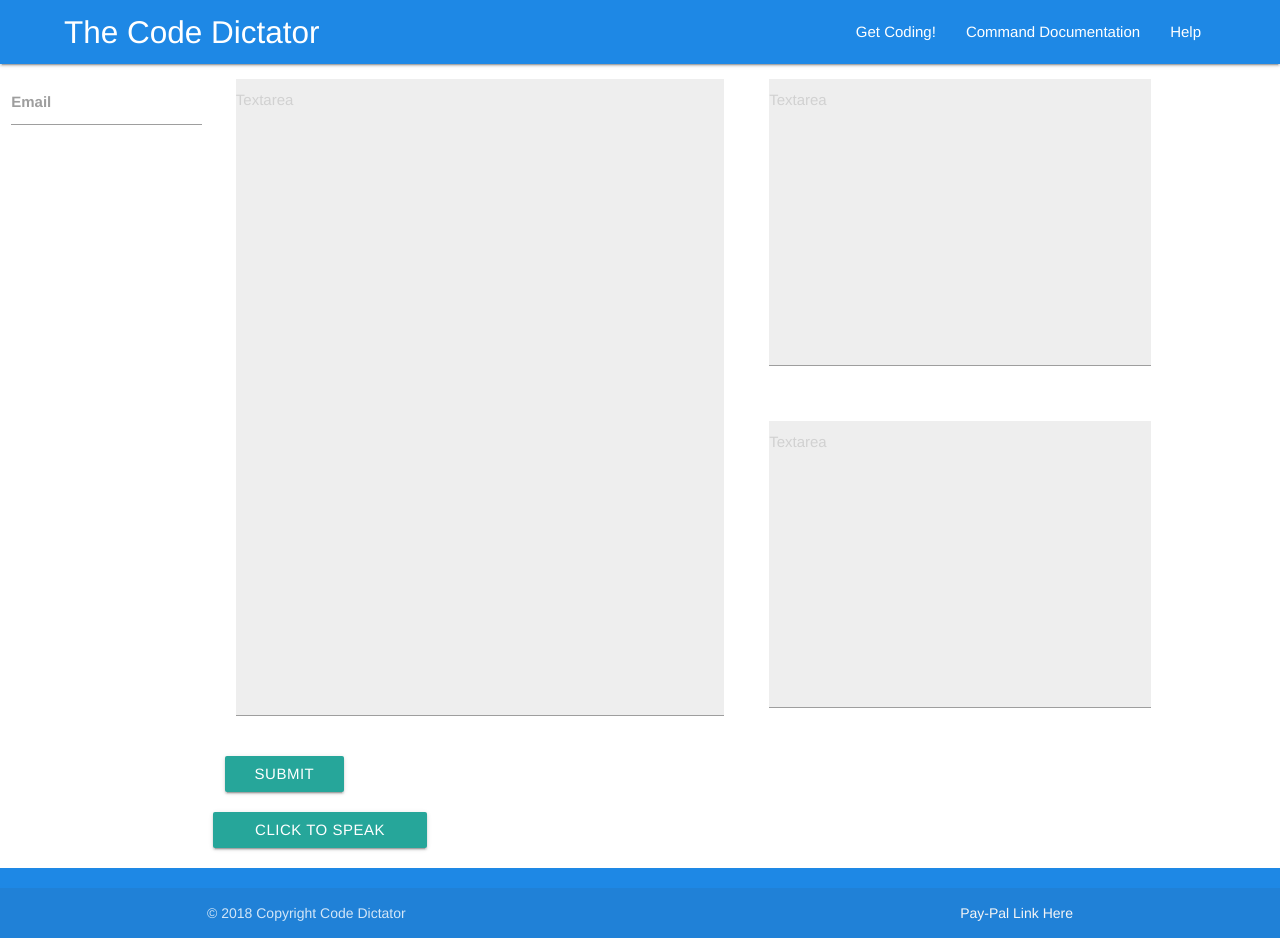
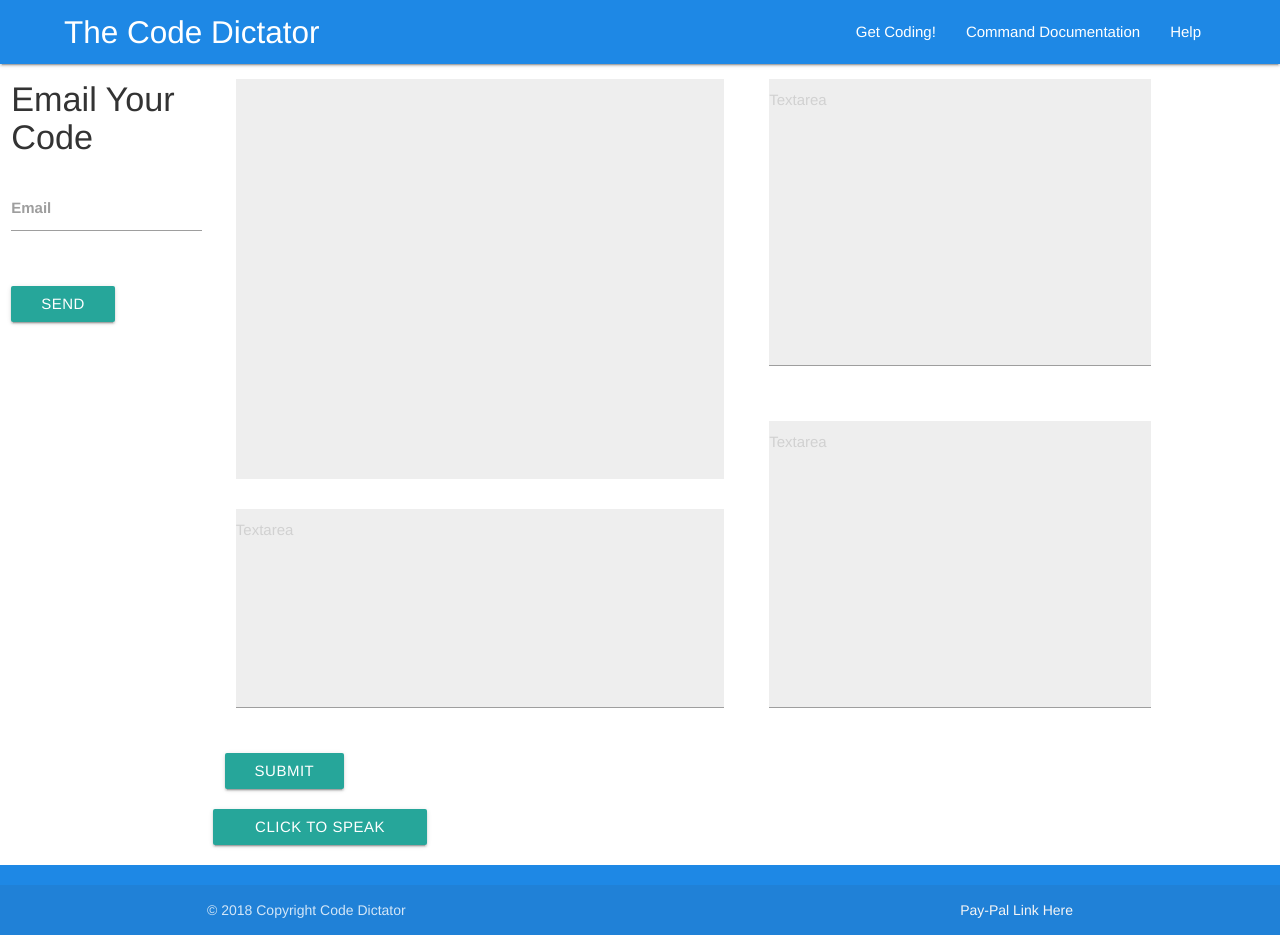
Before and after one commit to Geoff-Goodwin-Dev/TheTable-TheCodeDictator, a plain HTML site: page index.html in a window 1280 px wide. Drawn offline with nearby package versions, Linux system fonts and the light colour scheme.

Commit message:
added display div

```diff
--- a/assets/css/style.css
+++ b/assets/css/style.css
@@ -17,8 +17,15 @@ main {
   flex: 1 0 auto;
 }
 
+
+#chatDisplay{
+  height: 400px;
+  background: rgb(238, 238, 238);
+  margin: 15px 11px;
+}
+
 #textarea1{
-  height: 600px;
+  height: 162px;
   background: rgb(238, 238, 238);
 }
 
--- a/index.html
+++ b/index.html
@@ -36,6 +36,7 @@
 </head>
 
 <body>
+
   <nav>
     <div class="nav-wrapper blue darken-1">
       <a href="#" class="brand-logo">The Code Dictator</a>
@@ -53,33 +54,50 @@
     </div>
   </nav>
 
+
+
+
+
   <main>
     <div class="row">
 
-      <form class="col s2">
+
+      <div id="emaildiv" class="col s2">
+
+        <h4>Email Your Code</h4>
+
         <div class="row">
           <div class="input-field col s12">
             <input id="email" type="email" class="validate">
             <label for="email" data-error="wrong" data-success="right">Email</label>
           </div>
         </div>
-      </form>
+
+        <button id="emailSend" class="btn waves-effect waves-light" type="submit" name="action">Send</button>
+
+
+      </div>
+
 
 
       <form class="col s5">
 
-        <div class="input-field col s12">
+        <div id="chatDisplay" class="row">
+
+        </div>
+
+        <div class="input-field col s12 row">
           <textarea id="textarea1" class="materialize-textarea" placeholder="Textarea"></textarea>
           <label for="textarea1"></label>
         </div>
 
         <button id="submitToChat" class="btn waves-effect waves-light" type="submit" name="action">Submit</button>
-
       </form>
 
 
+
+
       <form class="col s4">
-
         <div class="input-field col s12">
           <textarea id="textarea2" class="materialize-textarea" placeholder="Textarea"></textarea>
           <label for="textarea1"></label>
@@ -89,9 +107,13 @@
           <textarea id="textarea3" class="materialize-textarea" placeholder="Textarea"></textarea>
           <label for="textarea1"></label>
         </div>
+      </form>
 
-      </form>
+
     </div>
+
+
+
 
     <div class="row">
     <button id="dictationButton" class="btn waves-effect waves-light offset-s2 col s2" type="submit" name="action">Click To Speak</button>
@@ -99,8 +121,10 @@
 
   </main>
 
+
+
+
   <footer class="page-footer blue darken-1">
-
     <div class="footer-copyright">
       <div class="container">
         © 2018 Copyright Code Dictator
@@ -108,6 +132,9 @@
       </div>
     </div>
   </footer>
+
+
+
 </body>
 
 </html>
```
